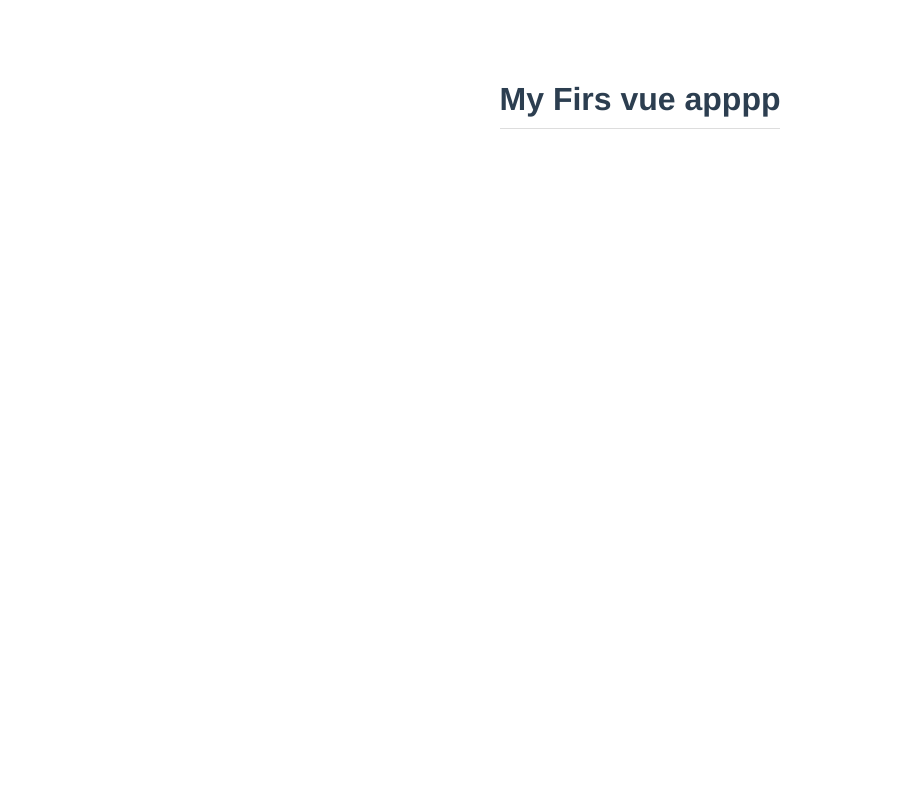
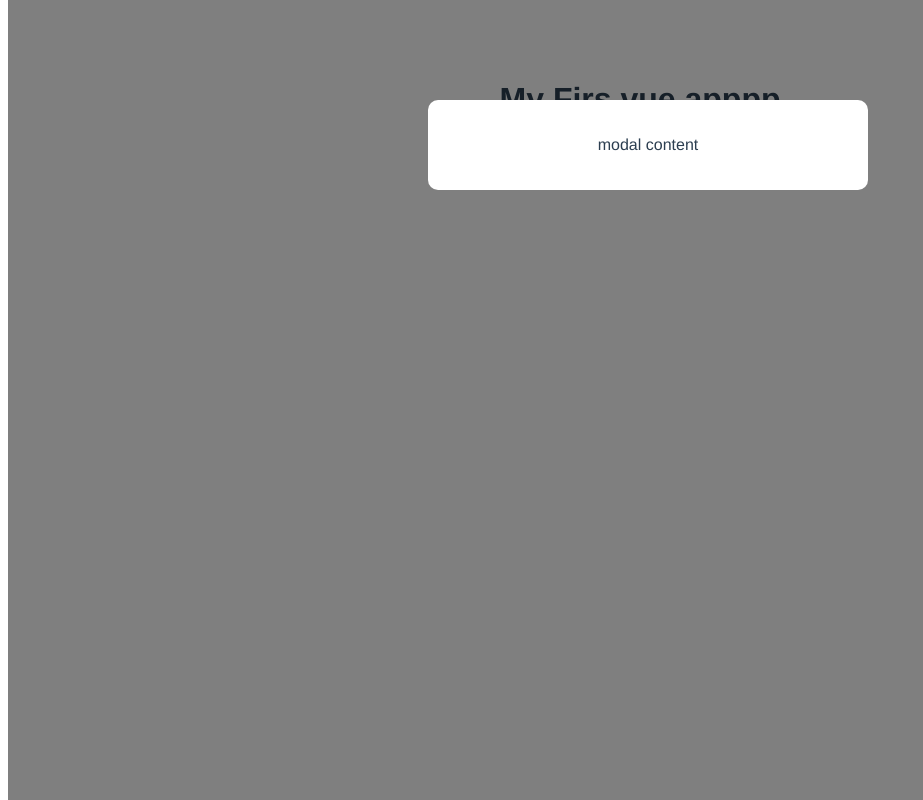
Before and after one commit to adittanu/first-vue-vite, a Vue app: page / in a window 1280 px wide. Shown: the whole page, without its empty margins (0-923 px from the left). Built offline with nearby package versions, Linux system fonts and the light colour scheme.

Commit message:
multiple components

```diff
--- a/src/App.vue
+++ b/src/App.vue
@@ -1,10 +1,14 @@
 <template>
   <h1>{{title}}</h1>
+  <Modal/>
 </template>
 
 <script>
+import Modal from './components/Modal.vue';
+
 export default {
   name: 'App',
+  components: {Modal},
   data() {
     return {
       title: "My Firs vue apppp"
--- /dev/null
+++ b/src/components/Modal.vue
@@ -0,0 +1,24 @@
+<template>
+    <div class="backdrop">
+        <div class="modal">
+            <p>modal content</p>
+        </div>
+    </div>
+</template>
+
+<style>
+    .modal {
+        width: 400px;
+        padding: 20px;
+        margin: 100px auto;
+        background: white;
+        border-radius: 10px;
+    }
+    .backdrop {
+        top: 0;
+        position: fixed;
+        background: rgba(0,0,0,0.5);
+        width: 100%;
+        height: 100%;
+    }
+</style>
```
